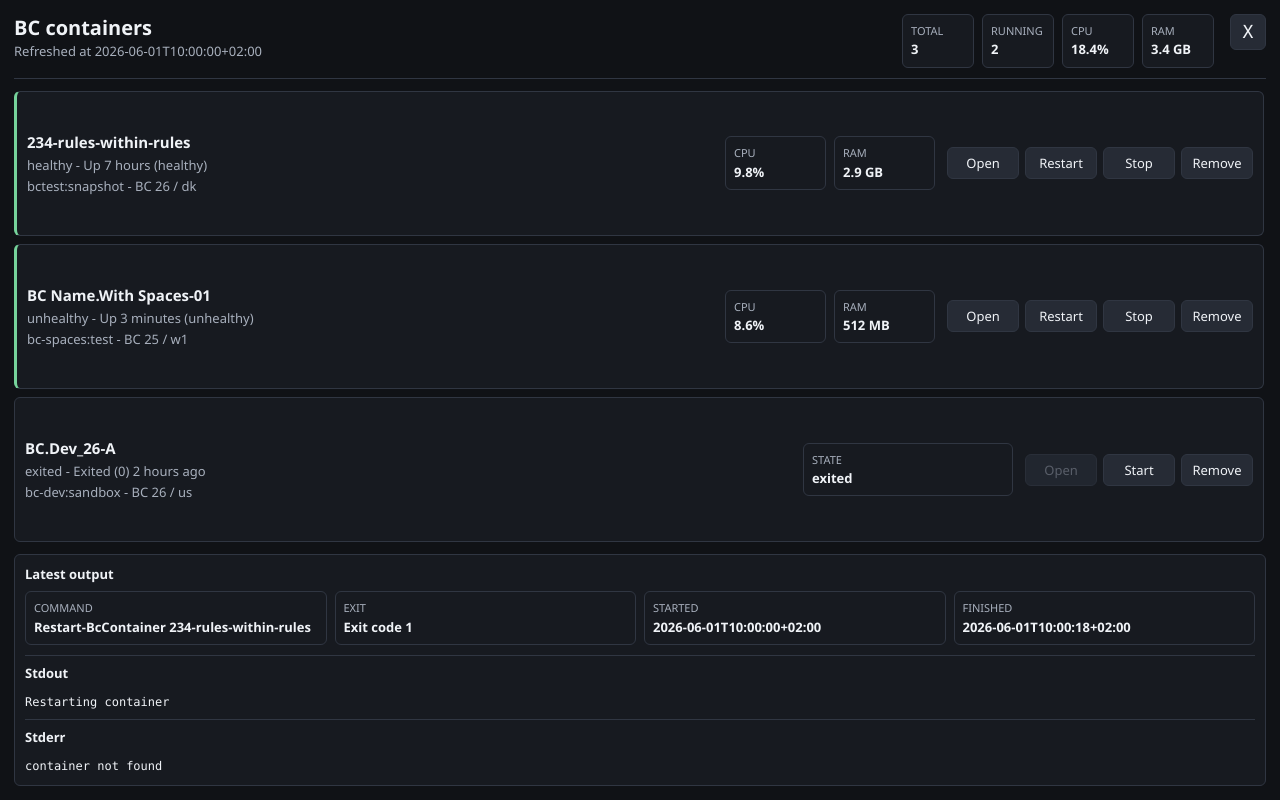
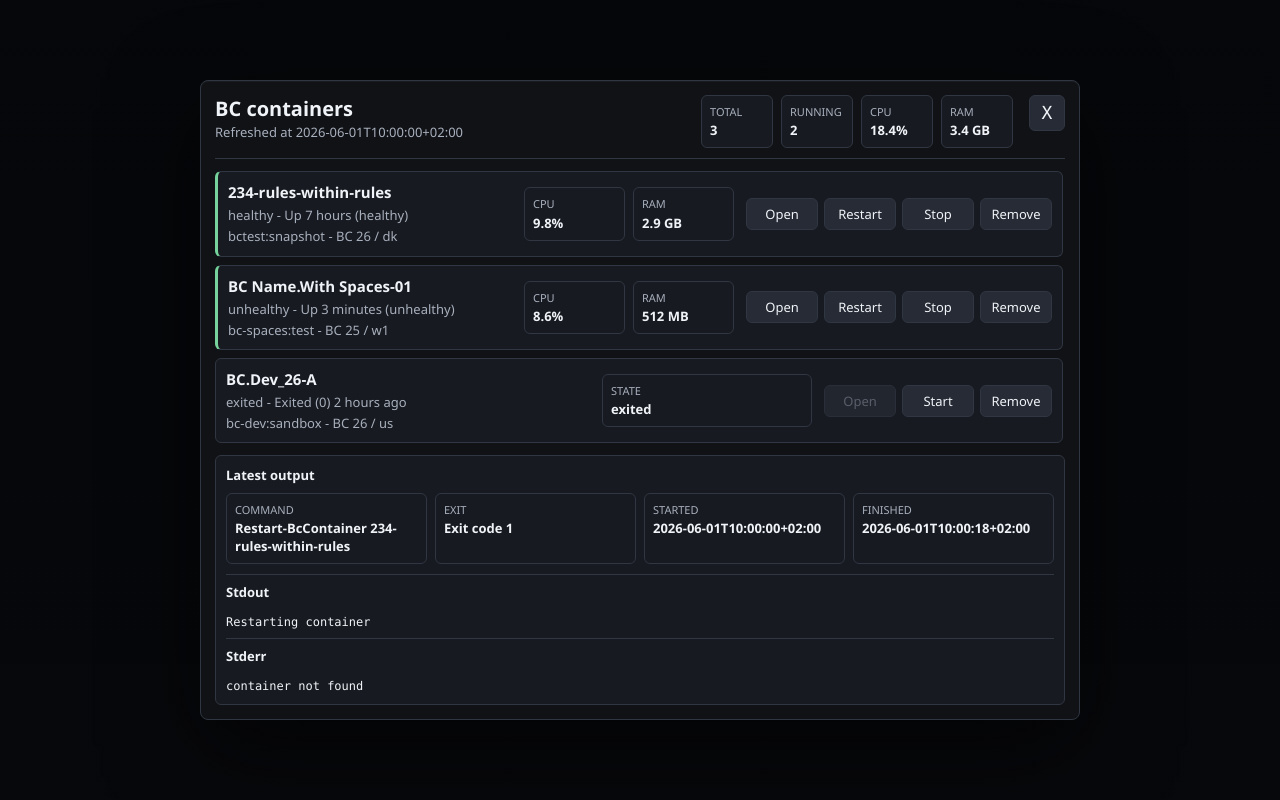
Before and after one commit to FBakkensen/operator-dark-bc-containers, a website: page src/widget/index.html in a window 1280 px wide. Drawn offline with Linux system fonts and the light colour scheme.

Commit message:
fix: center BC containers popup as content-sized card
The popup was an opaque, fixed 980x640 window anchored top-left at 16/48px,
so it sat jammed in the corner and the panel forced to height:100% left a
large empty gap when only a few containers were present.

Adopt the operator-dark-keydeck convention: a fullscreen transparent overlay
with a dimmed backdrop that centers a content-sized card. The panel keeps a
max-height cap and scrolls its container list only when content overflows, so
the card hugs its content with no dead space. Backdrop click (outside the card)
dismisses; Esc still works.

Co-Authored-By: Claude Opus 4.8 (1M context) <noreply@anthropic.com>

```diff
--- a/src/widget/app.js
+++ b/src/widget/app.js
@@ -51,9 +51,7 @@
     const handlers = options.handlers ?? {};
     const containers = sortContainers(data.containers);
 
-    root.replaceChildren();
-    root.append(
-      element(document, 'section', {
+    const panel = element(document, 'section', {
       className: 'bc-containers-panel',
       role: 'dialog',
       'aria-label': 'BC containers'
@@ -67,8 +65,16 @@
         handlers
       }),
       renderOutputDrawer(document, latestOutput)
-      ])
-    );
+    ]);
+
+    const backdrop = element(document, 'div', { className: 'bc-backdrop' }, [panel]);
+    backdrop.addEventListener('click', (event) => {
+      if (event.target === backdrop) {
+        handlers.close?.();
+      }
+    });
+
+    root.replaceChildren(backdrop);
   }
 
   async function initializeBcContainers(options = {}) {
--- a/src/widget/style.css
+++ b/src/widget/style.css
@@ -29,7 +29,7 @@ body,
 body {
   min-width: 0;
   overflow: hidden;
-  background: var(--bg);
+  background: transparent;
   color: var(--text);
   font: 13px/1.4 "Segoe UI", Arial, sans-serif;
 }
@@ -38,15 +38,32 @@ button {
   font: inherit;
 }
 
+.bc-backdrop {
+  width: 100vw;
+  height: 100vh;
+  display: grid;
+  place-items: center;
+  padding: 42px;
+  background:
+    linear-gradient(180deg, rgb(3 5 8 / 62%), rgb(6 7 10 / 72%)),
+    rgb(3 5 8 / 68%);
+}
+
 .bc-containers-panel {
   display: flex;
   flex-direction: column;
   gap: 12px;
-  height: 100%;
+  width: min(880px, calc(100vw - 84px));
+  max-height: min(680px, calc(100vh - 84px));
   min-height: 0;
   overflow: hidden;
   padding: 14px;
+  border: 1px solid var(--line);
+  border-radius: 8px;
   background: var(--bg);
+  box-shadow:
+    0 28px 90px rgb(0 0 0 / 52%),
+    inset 0 1px 0 rgb(255 255 255 / 4%);
 }
 
 .panel-header {
```
Also changed, not shown: pack/operator-dark-bc-containers/zpack.json (+5 -5 lines), tests/phase3-contract.test.js (+5 -5 lines), tests/widget-render.test.js (+24 -2 lines). Lines whose indentation alone changed are shown as unchanged.
